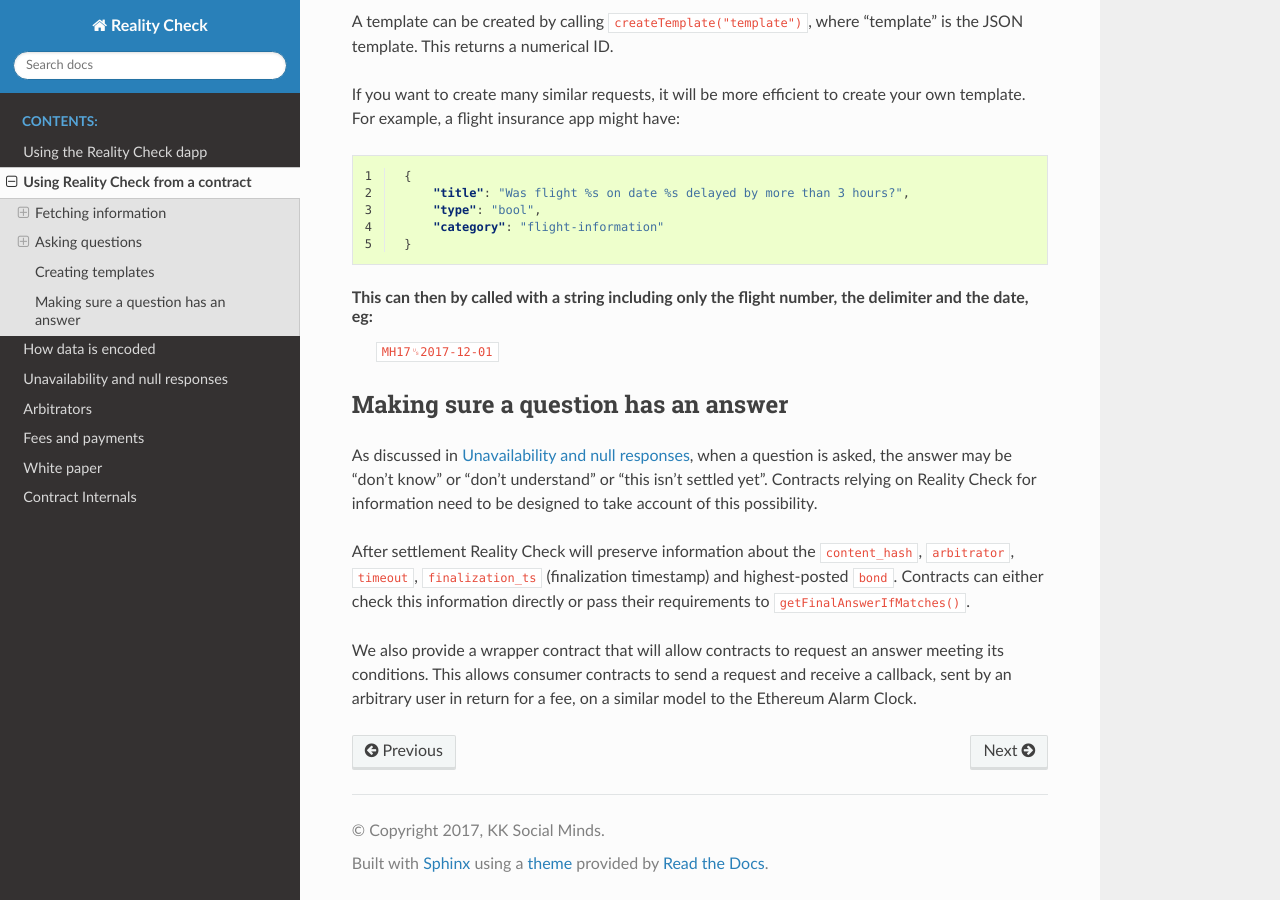
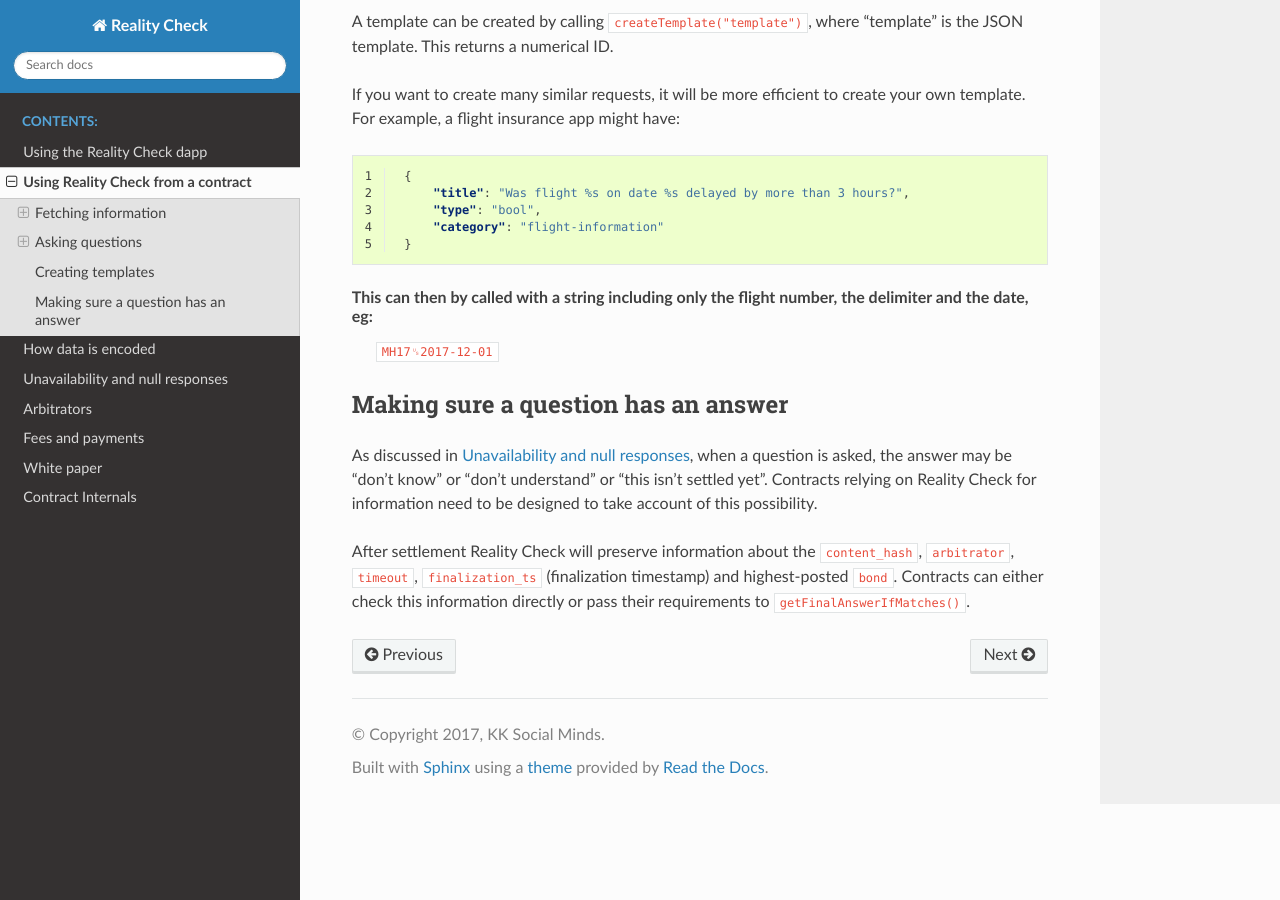
Before and after one commit to realitio/realitio-dapp, a Sphinx documentation site: the page built from docs/contracts.rst, in a window 1280 px wide and 900 px high, scrolled down 2634 px. Built offline with Sphinx 7.4.7 and the Read the Docs theme 2.0.0, drawn with Linux system fonts in a browser that asks for light colours.

Commit message:
Remove reference to the metaquestion thing, as this isn't audited / release-ready

```diff
--- a/docs/contracts.rst
+++ b/docs/contracts.rst
@@ -130,5 +130,3 @@ Making sure a question has an answer
 As discussed in :doc:`availability`, when a question is asked, the answer may be "don't know" or "don't understand" or "this isn't settled yet". Contracts relying on Reality Check for information need to be designed to take account of this possibility.
 
 After settlement Reality Check will preserve information about the ``content_hash``, ``arbitrator``, ``timeout``, ``finalization_ts`` (finalization timestamp) and highest-posted ``bond``. Contracts can either check this information directly or pass their requirements to ``getFinalAnswerIfMatches()``.
-
-We also provide a wrapper contract that will allow contracts to request an answer meeting its conditions. This allows consumer contracts to send a request and receive a callback, sent by an arbitrary user in return for a fee, on a similar model to the Ethereum Alarm Clock.
```
